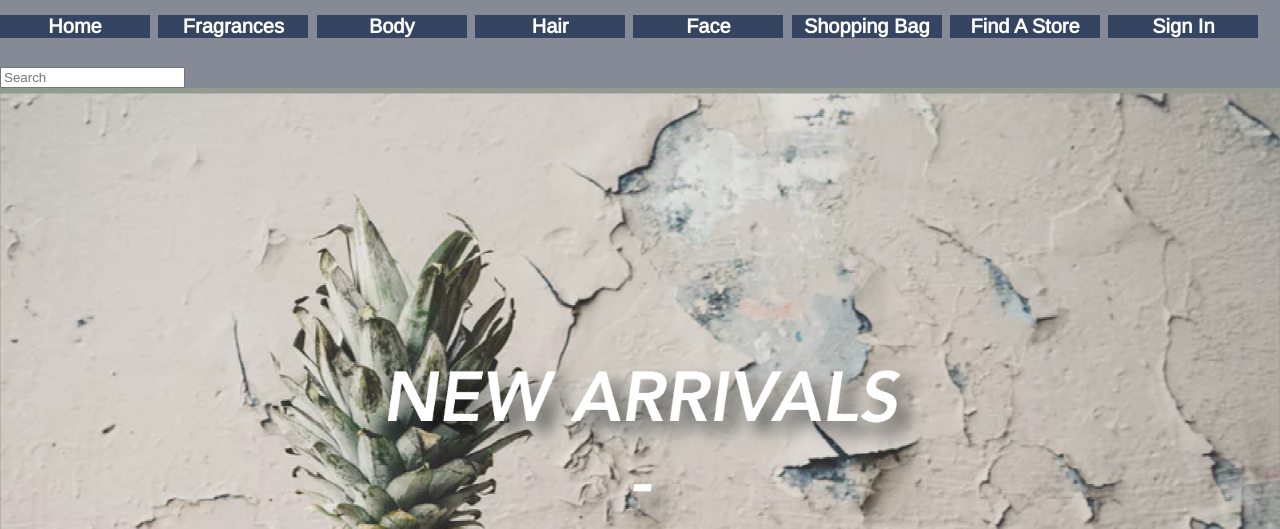
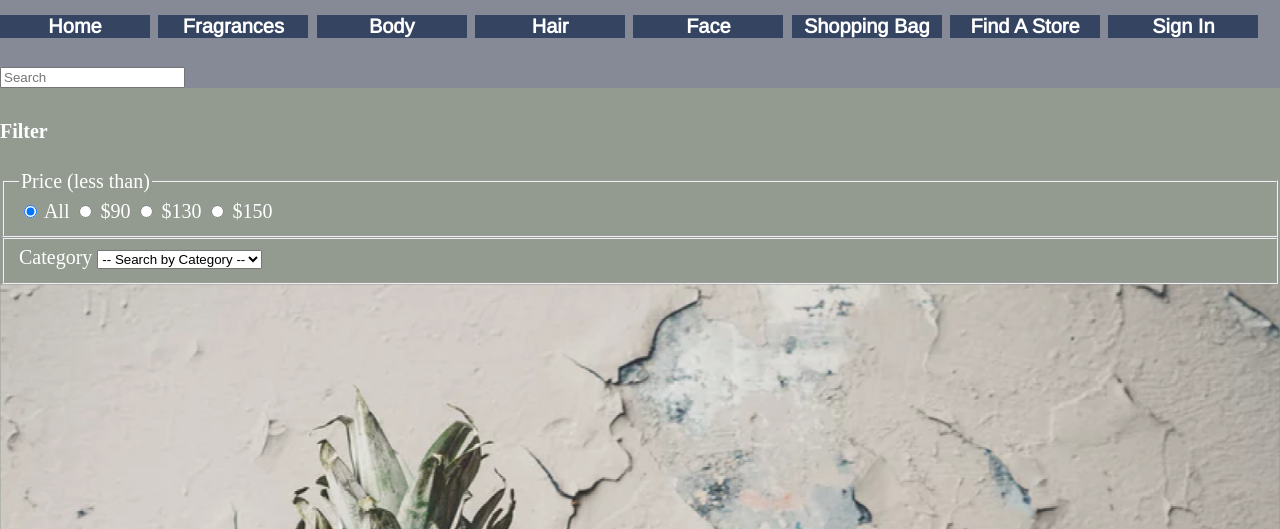
Before and after one commit to idd-bs19/webstoreNew, a plain HTML site: page index.html in a window 1280 px wide. Shown: the part 271-800 px from the top of the page. Drawn offline with nearby package versions, Linux system fonts and the light colour scheme.

Commit message:
fixed output (Category not working / wont show output / revert back to part 2)

```diff
--- a/index.html
+++ b/index.html
@@ -28,6 +28,24 @@
     </div>
     </div>
   </header>
+  <form>
+    <h4>Filter</h4>
+    <fieldset>
+      <legend>Price (less than)</legend>
+      <label><input type="radio" name="price" value="all" checked> All</label>
+      <label><input type="radio" name="price" value="90"> $90</label>
+      <label><input type="radio" name="price" value="130"> $130</label>
+      <label><input type="radio" name="price" value="150"> $150</label>
+    </fieldset>
+    <fieldset>
+      <label for="itemCategory">Category</label>
+      <select name="category" id="itemCategory">
+        <option value="" selected disabled>-- Search by Category --</option>
+        <option value="shower">shower</option>
+        <option value="skin-care">skin-care</option>
+      </select>
+    </fieldset>
+  </form>
   <main class="bodycontent">
     <div>
       <a href="#">
--- a/js/main.js
+++ b/js/main.js
@@ -1,5 +1,4 @@
-
- const item = [
+const item = [
   {
     img: `img/i1.png`,
     name: `Resolute Hand Creame`,
@@ -31,26 +30,31 @@
     size: `250ml`,
     price: 90
   }, {
+    img: `iimg/i6.png`,
     img: `img/i6.png`,
     name: `Resolute Shower Oil`,
+    description: `tril`,
     description: `Coffee`,
     size: `250ml`,
     price: 90
   }, {
     img: `img/i7.png`,
     name: `Resolute Shower Oil`,
+    description: `tril`,
     description: `live`,
     size: `250ml`,
     price: 90
   }, {
     img: `img/i8.png`,
     name: `Resolute Shower Oil`,
+    description: `tril`,
     description: `hike`,
     size: `250ml`,
     price: 90
   }, {
     img: `img/i10.png`,
     name: `Resolute Shower Oil`,
+    description: `tril`,
     description: `salt`,
     size: `250ml`,
     price: 90
@@ -138,7 +142,6 @@
   function changeGrids() {
     document.getElementById(`item`).classList.toggle(`grid-toggle`);
   }
-
     function renderItem(arr) {
       const arrOfHtml = arr.map(getItemAsHtmlString)
       const strOfHtml = arrOfHtml.join(`\n`)
```
